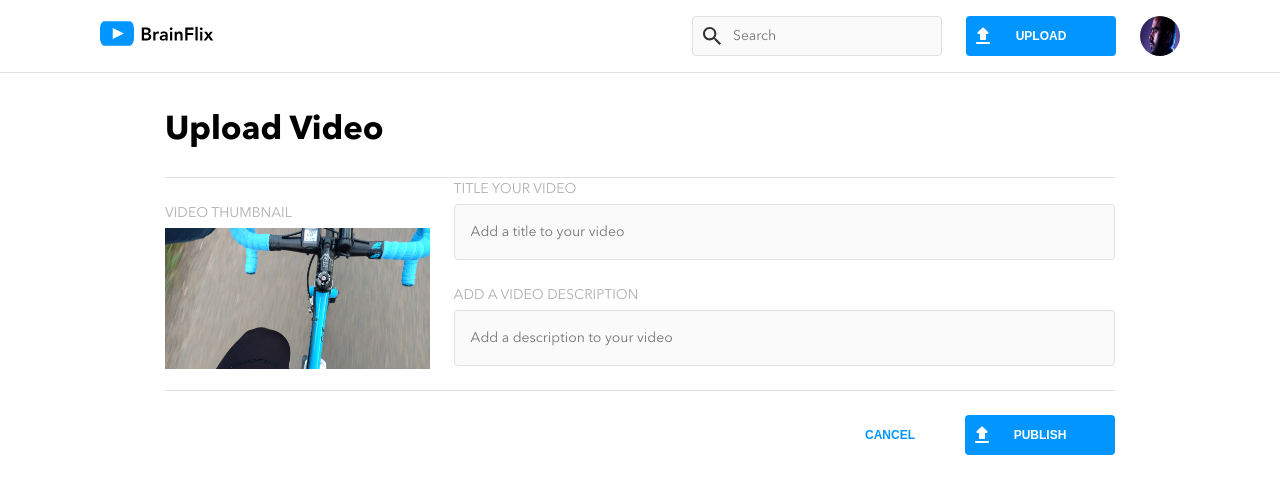
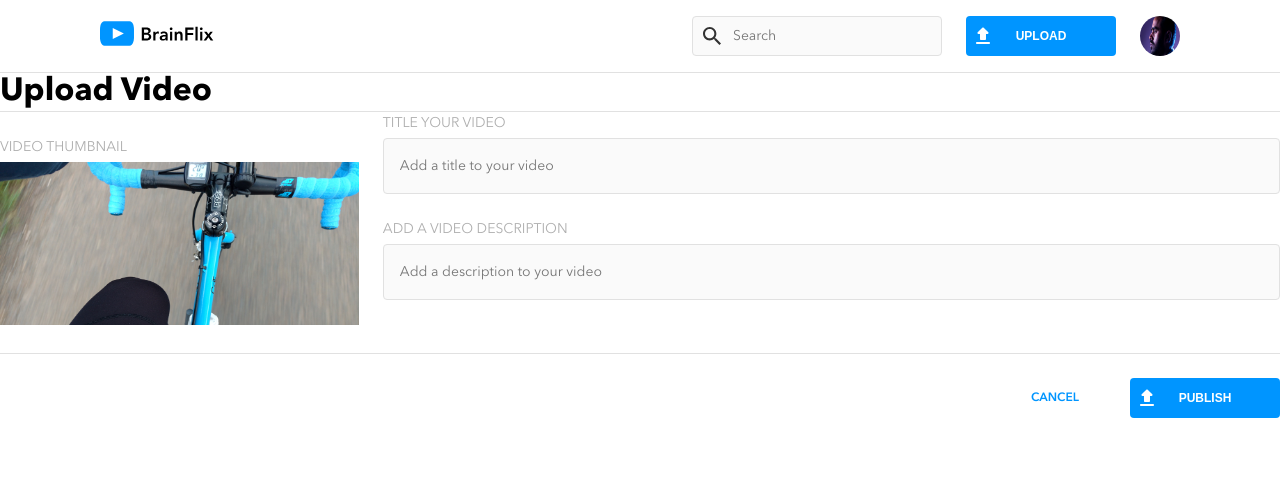
Before and after one commit to MalikP1/malik-pinkerton-brainflix, a React (Create React App) app: page /videoUpload in a window 1280 px wide. Shown: the top 494 px of the page. Built offline with nearby package versions, Linux system fonts and the light colour scheme.

Commit message:
change cancel to a link and style videos list

```diff
--- a/src/components/NextVideo/NextVideo.js
+++ b/src/components/NextVideo/NextVideo.js
@@ -12,7 +12,11 @@ function NextVideo({ videos }) {
       <p className="next-video__title">NEXT VIDEOS</p>
       {videos.map((video) => {
         return (
-          <Link key={video.id} to={`/video/${video.id}`}>
+          <Link
+            className="next-video__link"
+            key={video.id}
+            to={`/video/${video.id}`}
+          >
             <div className="next-video-container">
               <div className="next-video__image-container">
                 <img className="next-video__image" src={video.image}></img>
--- a/src/components/NextVideo/NextVideo.scss
+++ b/src/components/NextVideo/NextVideo.scss
@@ -11,6 +11,10 @@
     margin: 0;
     @include padding-top-and-bottom;
     @include subheader;
+  }
+  &__link {
+    text-decoration: none;
+    color: $BrainFlix-Black;
   }
   &-container {
     @include padding-bottom;
--- a/src/components/Video/Video.scss
+++ b/src/components/Video/Video.scss
@@ -6,6 +6,7 @@
   width: 100%;
   aspect-ratio: 16/9;
   display: block;
+  margin: 0;
   @include tablet {
     width: 92%;
   }
--- a/src/pages/VideoUpload/VideoUpload.js
+++ b/src/pages/VideoUpload/VideoUpload.js
@@ -1,12 +1,13 @@
 import videoPreview from "../../assets/images/Upload-video-preview.jpg";
 import "./VideoUpload.scss";
+import { Link } from "react-router-dom";
 
 function VideoUpload() {
   return (
     <div className="max-width-upload">
-      <main className="video">
-        <h1 className="video__title">Upload Video</h1>
-        <form className="video__form">
+      <main className="upload">
+        <h1 className="upload__title">Upload Video</h1>
+        <form className="upload__form">
           <section className="main-content">
             <article className="image-container">
               <label className="video__label">VIDEO THUMBNAIL</label>
@@ -31,7 +32,9 @@ function VideoUpload() {
           </section>
 
           <article className="button">
-            <button className="button__cancel">CANCEL</button>
+            <Link to="/" className="button__cancel">
+              CANCEL
+            </Link>
             <button className="button__publish">PUBLISH</button>
           </article>
         </form>
--- a/src/pages/VideoUpload/VideoUpload.scss
+++ b/src/pages/VideoUpload/VideoUpload.scss
@@ -77,6 +77,10 @@
     @include margin-bottom;
   }
   &__cancel {
+    display: flex;
+    justify-content: center;
+    align-items: center;
+    text-decoration: none;
     @include button;
     background-color: $White;
     color: $BrainFlix-Blue;
```
Also changed, not shown: src/pages/VideoPlayer/VideoPlayer.js (deleted).
